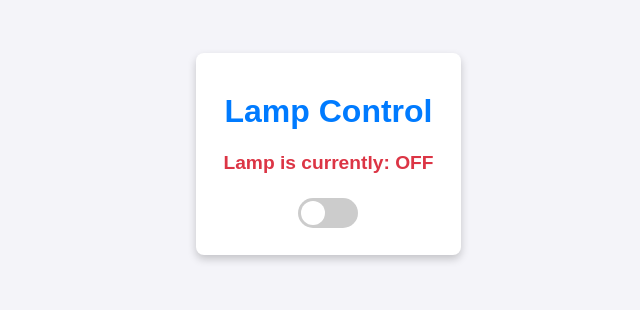
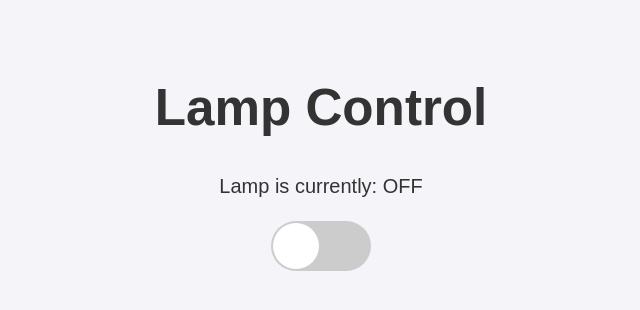
Before and after one commit to fzkmdly/Fesnuk-app-vite, a React (Vite) app: page /lampSwitch in a window 1280 px wide. Shown: the part 246-556 px from the top of the page, without its empty margins (319-959 px from the left). Built offline with nearby package versions, Linux system fonts and the light colour scheme; no server answers.

Commit message:
Reapply "Merge pull request #1 from khw15/main"
This reverts commit 29f1397638d15185f756c54e124852f87a561871.

```diff
--- a/src/script/page/Lamp.tsx
+++ b/src/script/page/Lamp.tsx
@@ -48,23 +48,19 @@ const LampSwitch: React.FC = () => {
   return (
     <div className="container">
       <h1>Lamp Control</h1>
-      {loading ? (
-        <p>Loading...</p>
-      ) : (
-        <>
       <div className={`lamp-status ${lampStatus ? "on" : "off"}`}>
         Lamp is currently: <span>{lampStatus ? "ON" : "OFF"}</span>
       </div>
       <div
-            className={`switch ${lampStatus ? "on" : "off"}`}
-            onClick={toggleLamp}
+        className={`switch ${lampStatus ? "on" : "off"} ${loading ? "loading" : ""}`}
+        onClick={!loading ? toggleLamp : undefined}
         role="button"
         aria-pressed={lampStatus}
       >
-            <div className="slider"></div>
+        <div className="slider">
+          {loading && <div className="spinner"></div>}
         </div>
-        </>
-      )}
+      </div>
     </div>
   );
 };
--- a/src/style/App.css
+++ b/src/style/App.css
@@ -11,61 +11,46 @@ body {
 }
 
 .container {
-  background: white;
-  border-radius: 8px;
-  box-shadow: 0 4px 8px rgba(0, 0, 0, 0.2);
-  padding: 20px;
   text-align: center;
-  max-width: 400px;
-  width: 90%;
-}
-
-h1 {
-  font-size: 2rem;
-  margin-bottom: 10px;
-  color: #007bff;
+  margin-top: 50px;
+  font-family: Arial, sans-serif;
 }
 
 .lamp-status {
-  font-size: 1.2rem;
-  font-weight: bold;
-  margin: 20px 0;
-}
-
-.lamp-status.on {
-  color: #28a745;
-}
-
-.lamp-status.off {
-  color: #dc3545;
+  margin-bottom: 20px;
+  font-size: 20px;
 }
 
 .switch {
   position: relative;
-  width: 60px;
-  height: 30px;
+  display: inline-block;
+  width: 100px; /* Increased width */
+  height: 50px; /* Increased height */
   background-color: #ccc;
-  border-radius: 15px;
+  border-radius: 50px; /* Adjusted to match new height */
   cursor: pointer;
-  transition: background-color 0.3s ease;
-  display: inline-block;
+  transition: background-color 0.3s;
 }
 
 .switch.on {
-  background-color: #28a745;
+  background-color: #4caf50;
 }
 
 .slider {
   position: absolute;
-  top: 3px;
-  left: 3px;
-  width: 24px;
-  height: 24px;
+  top: 2px;
+  left: 2px;
+  width: 46px; /* Increased width */
+  height: 46px; /* Increased height */
   background-color: white;
   border-radius: 50%;
-  transition: transform 0.3s ease;
+  transition: transform 0.3s;
 }
 
 .switch.on .slider {
-  transform: translateX(30px);
+  transform: translateX(50px); /* Adjusted to match new width */
 }
+
+.switch.off .slider {
+  transform: translateX(0);
+}
```
Lines whose indentation alone changed are shown as unchanged.
